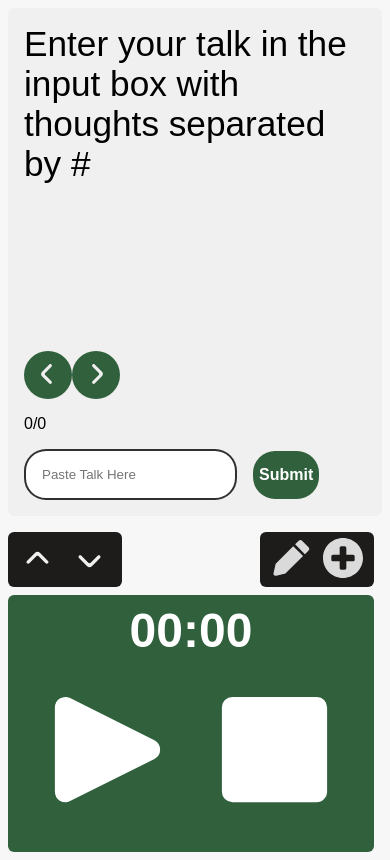
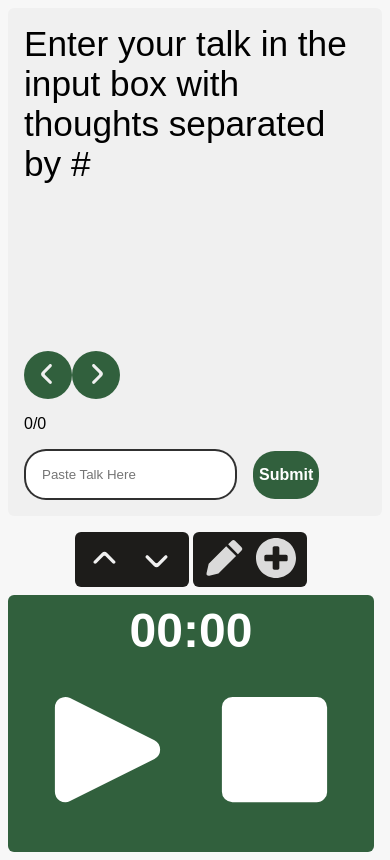
Before and after one commit to AustinMaturure/TalkAssist, a React (Vite) app in the folder Frontend/: page / in a window 390 px wide. Built offline with nearby package versions, Linux system fonts and the light colour scheme; a web font is replaced by a local one.

Commit message:
Adjusted Breakpoints for Mobile

```diff
--- a/Frontend/src/App.css
+++ b/Frontend/src/App.css
@@ -84,7 +84,8 @@
 
 .pops-edit {
   display: flex;
-  justify-content: space-between;
+  justify-content: center;
+  gap: 0.2rem;
   flex-wrap: wrap;
 }
 
@@ -287,11 +288,12 @@ textarea {
   }
 }
 
-@media screen and (max-width: 768px) {
+@media screen and (max-width: 460px) {
   .talk {
     display: flex;
     flex-direction: column;
   }
+
   .talk-data {
     flex-wrap: wrap;
   }
```
